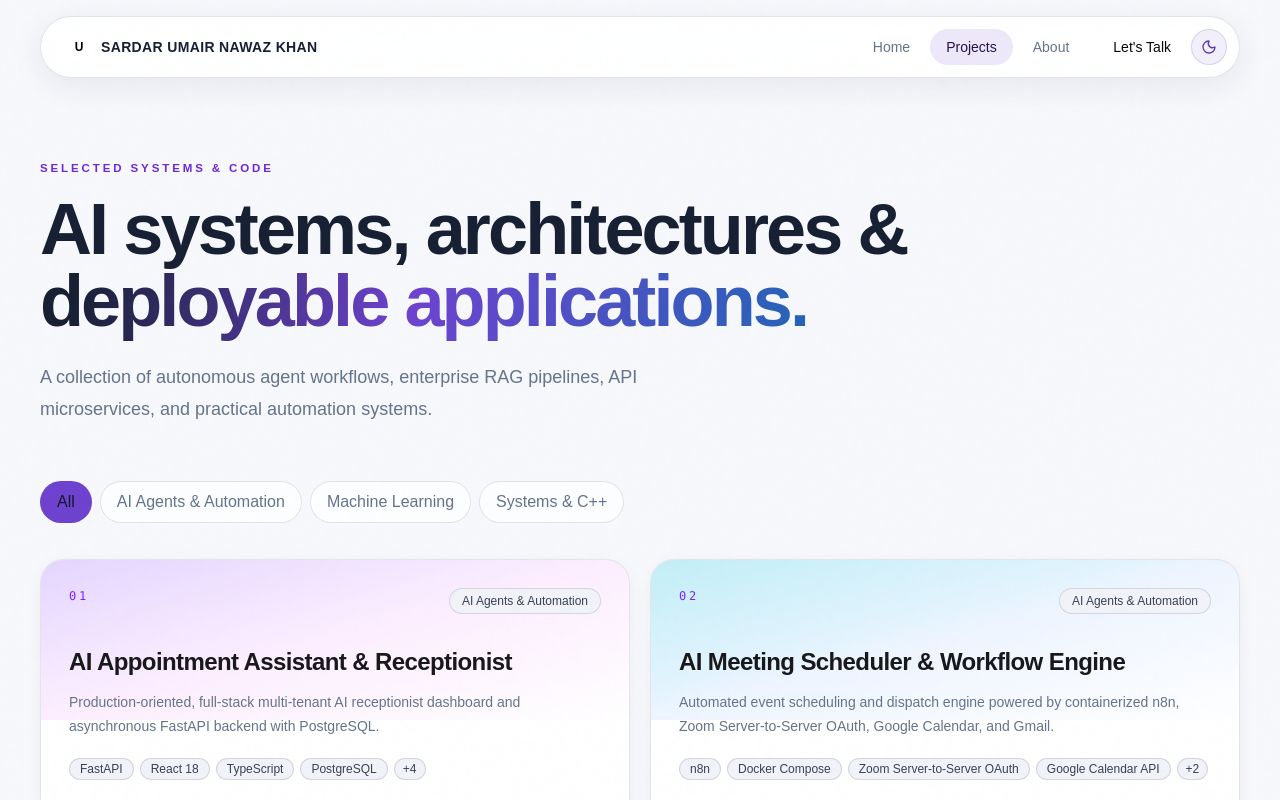
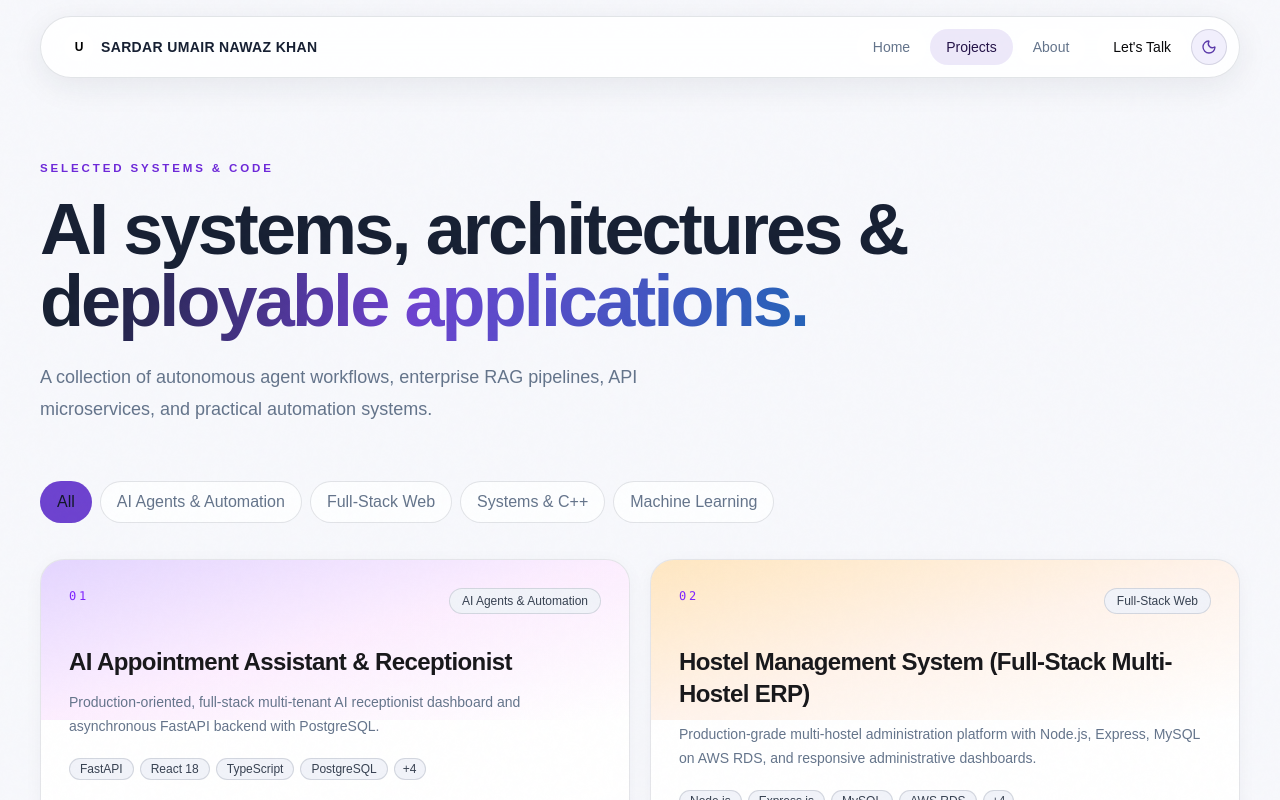
Before and after one commit to Umair-Nawaz0/my-portfolio, a Next.js app: page /projects in a window 1280 px wide. Shown: the top 800 px of the page. Built offline with nearby package versions, Linux system fonts and the light colour scheme.

Commit message:
feat: add Hostel Management System and Full-Stack Web category

```diff
--- a/src/components/about/WhoIAm.tsx
+++ b/src/components/about/WhoIAm.tsx
@@ -14,8 +14,8 @@ const pillars = [
   },
   {
     icon: Cpu,
-    title: "Backend Engineering",
-    desc: "FastAPI, asynchronous PostgreSQL with asyncpg, Pydantic v2 validation, and Docker Compose.",
+    title: "Full-Stack & Backend Systems",
+    desc: "Node.js, Express, FastAPI, PostgreSQL, AWS RDS MySQL, REST APIs, and Docker Compose.",
   },
   {
     icon: Code,
--- a/src/components/projects/ProjectFilter.tsx
+++ b/src/components/projects/ProjectFilter.tsx
@@ -5,8 +5,9 @@ type Props = { active: string; onChange: (value: string) => void };
 const filters = [
   "All",
   "AI Agents & Automation",
+  "Full-Stack Web",
+  "Systems & C++",
   "Machine Learning",
-  "Systems & C++",
 ];
 
 export default function ProjectFilter({ active, onChange }: Props) {
--- a/src/components/projects/ProjectGrid.tsx
+++ b/src/components/projects/ProjectGrid.tsx
@@ -16,19 +16,30 @@ export default function ProjectGrid() {
             return (
               project.category === "AI Agents & Automation" ||
               project.categories?.includes("AI Agents") ||
-              project.categories?.includes("Automation")
+              project.categories?.includes("Automation") ||
+              project.categories?.includes("AI Agents & Automation")
             );
           }
-          if (active === "AI Agents") {
+          if (active === "Full-Stack Web") {
             return (
-              project.category === "AI Agents & Automation" ||
-              project.categories?.includes("AI Agents")
+              project.category === "Full-Stack Web" ||
+              project.categories?.includes("Full-Stack Web") ||
+              project.categories?.includes("Full-Stack") ||
+              project.categories?.includes("Web Development")
             );
           }
-          if (active === "Automation") {
+          if (active === "Systems & C++") {
             return (
-              project.category === "AI Agents & Automation" ||
-              project.categories?.includes("Automation")
+              project.category === "Systems & C++" ||
+              project.categories?.includes("Systems & C++") ||
+              project.categories?.includes("Systems") ||
+              project.categories?.includes("C++")
+            );
+          }
+          if (active === "Machine Learning") {
+            return (
+              project.category === "Machine Learning" ||
+              project.categories?.includes("Machine Learning")
             );
           }
           return (
--- a/src/data/projects.ts
+++ b/src/data/projects.ts
@@ -1,4 +1,4 @@
-export type ProjectCategory = "AI Agents & Automation" | "Machine Learning" | "Systems & C++";
+export type ProjectCategory = "AI Agents & Automation" | "Full-Stack Web" | "Systems & C++" | "Machine Learning";
 
 export type Project = {
   slug: string;
@@ -21,7 +21,7 @@ export const projects: Project[] = [
     slug: "appointment-assistant",
     title: "AI Appointment Assistant & Receptionist",
     category: "AI Agents & Automation",
-    categories: ["AI Agents", "Automation", "AI Agents & Automation"],
+    categories: ["AI Agents", "Automation", "AI Agents & Automation", "Full-Stack Web", "Full-Stack"],
     summary: "Production-oriented, full-stack multi-tenant AI receptionist dashboard and asynchronous FastAPI backend with PostgreSQL.",
     description: "Architected and built a multi-tenant conversational appointment booking platform. The system ingests omnichannel inquiries (WhatsApp, Web, SMS, Email), coordinates conversation state transitions via an AI state machine, validates operational hours and holiday overrides, and schedules appointments while enforcing strict tenant isolation with composite foreign keys.",
     technologies: ["FastAPI", "React 18", "TypeScript", "PostgreSQL", "asyncpg", "Pydantic v2", "Vite", "TailwindCSS"],
@@ -40,6 +40,32 @@ export const projects: Project[] = [
       "Zero plain-text token exposure using HttpOnly server sessions",
     ],
     githubUrl: "https://github.com/Umair-Nawaz0/appointment-assistant",
+  },
+  {
+    slug: "hostel-management-system",
+    title: "Hostel Management System (Full-Stack Multi-Hostel ERP)",
+    category: "Full-Stack Web",
+    categories: ["Full-Stack Web", "Full-Stack", "Web Development", "Databases", "MySQL"],
+    summary: "Production-grade multi-hostel administration platform with Node.js, Express, MySQL on AWS RDS, and responsive administrative dashboards.",
+    description: "Designed and engineered a centralized multi-hostel management system for educational institutions and residential facilities. Implementing an MVC architecture, the backend delivers RESTful APIs using Node.js and Express connected to a cloud-hosted AWS RDS MySQL relational database with parameterized query isolation. The frontend provides a responsive administrative control panel managing multi-hostel branches, room and bed inventory, student enrollments, staff duties, and fee payment ledgers.",
+    technologies: ["Node.js", "Express.js", "MySQL", "AWS RDS", "JavaScript (ES6)", "HTML5 / CSS3", "REST APIs", "dotenv"],
+    outcome: "Automates 100% of room allocations, eliminates bed booking conflicts, tracks fee collection, and provides real-time occupancy analytics across multiple hostels.",
+    accent: "from-amber-500/30 via-orange-500/10 to-transparent",
+    architecture: "Three-tier MVC web architecture: responsive frontend dashboard interfacing via RESTful endpoints with an Express.js backend cluster connected to an AWS RDS MySQL relational engine with parameterized query isolation.",
+    features: [
+      "Multi-hostel centralized dashboard with hostel-wise occupancy and financial filtering",
+      "Dynamic room & bed allocation engine tracking occupied vs. vacant capacity in real time",
+      "Comprehensive student lifecycle tracking with guardian details and room assignment history",
+      "Staff management system with warden appointments and role-based accountability",
+      "Fee payment transaction management with invoice status tracking and payment history",
+      "SQL injection defense with mysql2 parameterized queries and strict server-side schema validation",
+    ],
+    metrics: [
+      "Sub-100ms API response latency on remote AWS RDS database connections",
+      "100% SQL injection prevention via parameterized prepared statements",
+      "Supports simultaneous management of multiple residential hostel branches",
+    ],
+    githubUrl: "https://github.com/Umair-Nawaz0/hostel_project",
   },
   {
     slug: "meeting-scheduler",
--- a/src/data/skills.ts
+++ b/src/data/skills.ts
@@ -22,10 +22,13 @@ export const skillGroups: SkillGroup[] = [
     skills: [
       "Python",
       "FastAPI",
+      "Node.js",
+      "Express.js",
       "RESTful APIs",
-      "SQL & Relational DBs",
+      "MySQL",
       "PostgreSQL",
-      "C++ (Data Structures & OOP)",
+      "AWS RDS",
+      "C++17 (Data Structures & OOP)",
       "Asyncio & Microservices",
     ],
   },
@@ -36,6 +39,7 @@ export const skillGroups: SkillGroup[] = [
       "JavaScript (ES6+)",
       "React",
       "Next.js (App Router)",
+      "HTML5 & CSS3",
       "Tailwind CSS",
       "Responsive UI/UX Design",
     ],
```
